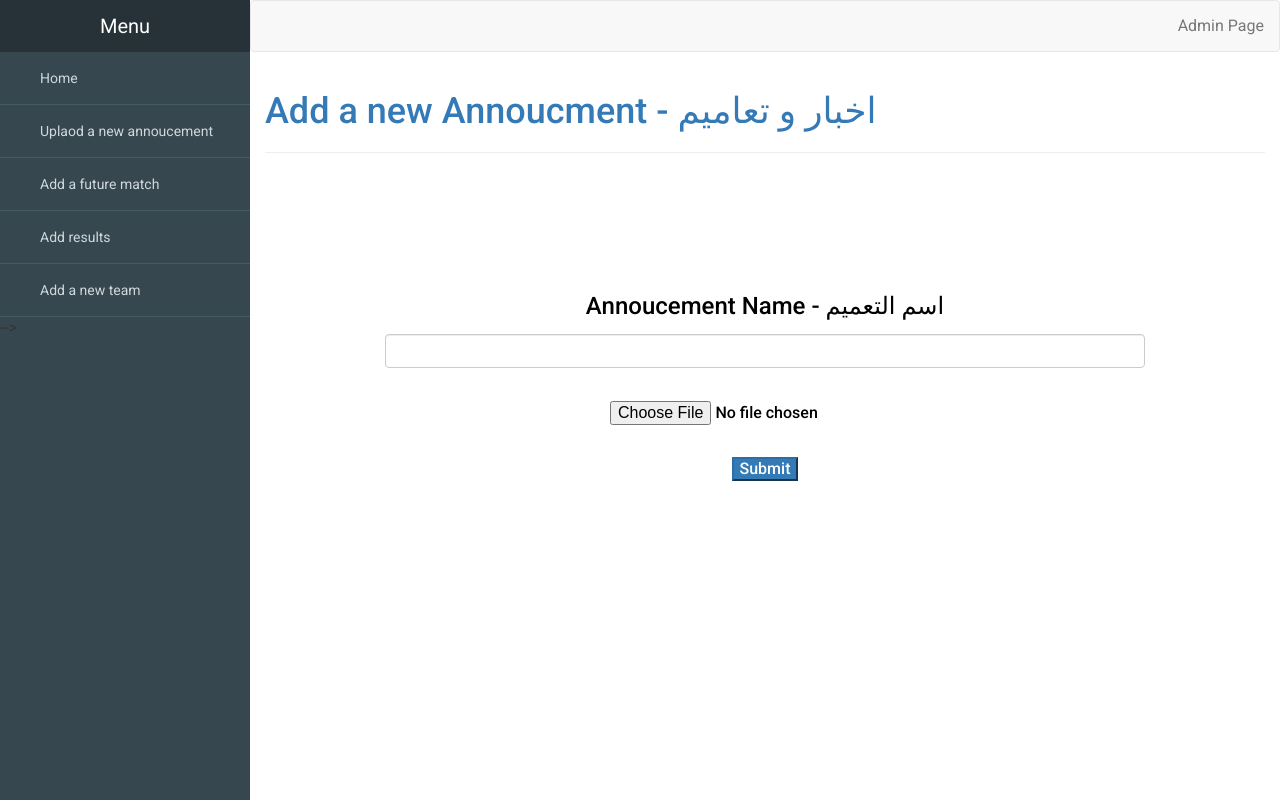
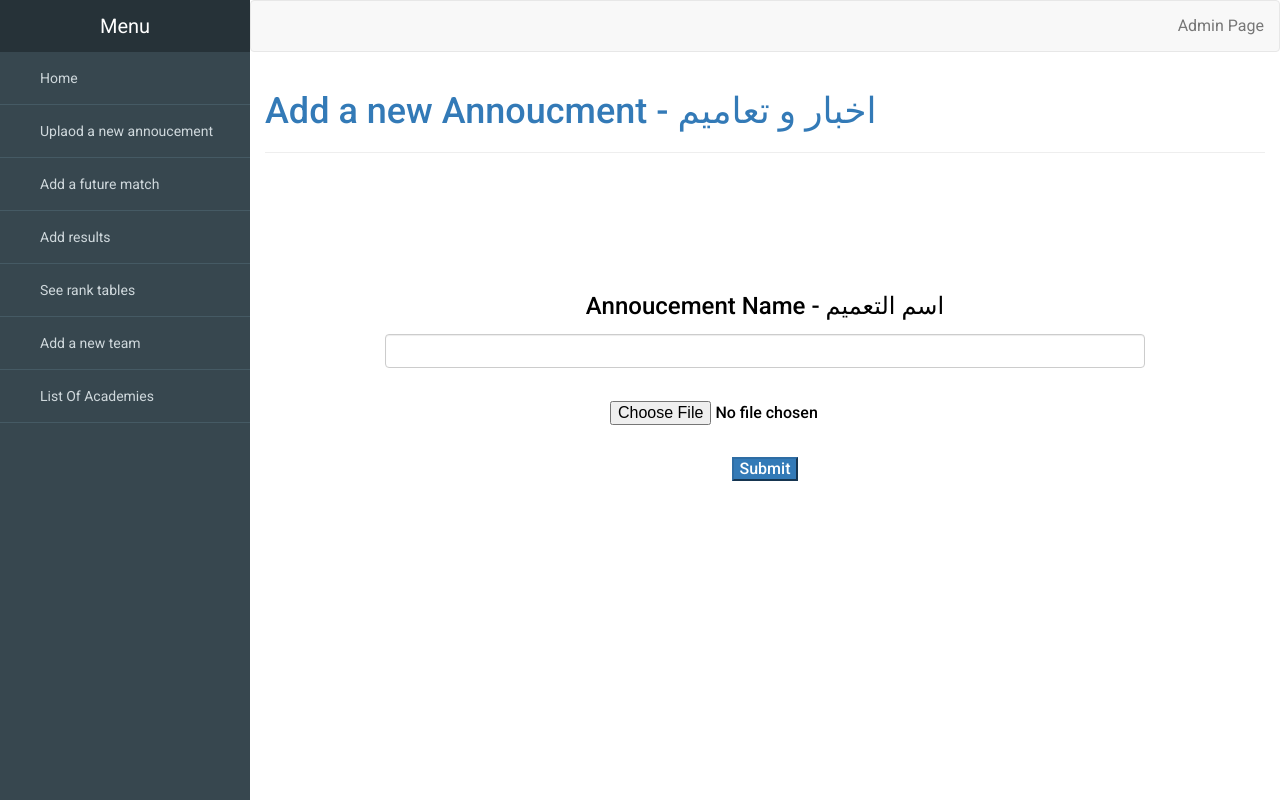
Before and after one commit to hbfawaz112/LFA-Grassroots, a PHP site: page /add_te3mim.php in a window 1280 px wide. Run offline with PHP 8.4, Linux system fonts and the light colour scheme.

Commit message:
Update add_te3mim.php

```diff
--- a/Admin Site PHP-MYSQL/add_te3mim.php
+++ b/Admin Site PHP-MYSQL/add_te3mim.php
@@ -60,7 +60,7 @@ if ($dbc = @mysqli_connect('localhost','root', ''))
       <a href="#">Menu</a>
     </header>
     <ul class="nav">
-      <li>
+     <li>
         <a href="first_page.php">
           <i class="zmdi zmdi-view-dashboard"></i> Home
         </a>
@@ -74,6 +74,8 @@ if ($dbc = @mysqli_connect('localhost','root', ''))
         <a href="add_future_march.php">
           <i class="zmdi zmdi-widgets"></i> Add a future match
         </a>
+
+
       </li>
       <li>
         <a href="add_results.php">
@@ -81,12 +83,22 @@ if ($dbc = @mysqli_connect('localhost','root', ''))
         </a>
       </li>
       <li>
+        <a href="See-rank.php">
+          <i class="zmdi zmdi-calendar"></i> See rank tables
+        </a>
+      </li>
+
+      <li>
         <a href="add_team.php">
           <i class="zmdi zmdi-info-outline"></i> Add a new team
         </a>
       </li>
+      <li>
+        <a href="list_of_academies.php">
+          <i class="zmdi zmdi-info-outline"></i> List Of Academies
+        </a>
+      </li>
 
-      </li>-->
     </ul>
   </div>
   <!-- Content -->
@@ -110,12 +122,12 @@ if ($dbc = @mysqli_connect('localhost','root', ''))
         <form action="add_te3mim.php" method="post" enctype="multipart/form-data">
   <div class="form-group" align="center">
     <label for="anname"><h3>Annoucement Name -  اسم التعميم </h3></label><br>
-    <input type="text" class="form-control" name="ann">
+    <input type="text" class="form-control" name="ann" required>
   </div>
 <br>
   <div align="center" class="form-group">
 
-<input type="file" name="pdffile" class="file-upload">
+<input type="file" name="pdffile" class="file-upload" required>
   </div>
   <br>
 <div align="center">
```
